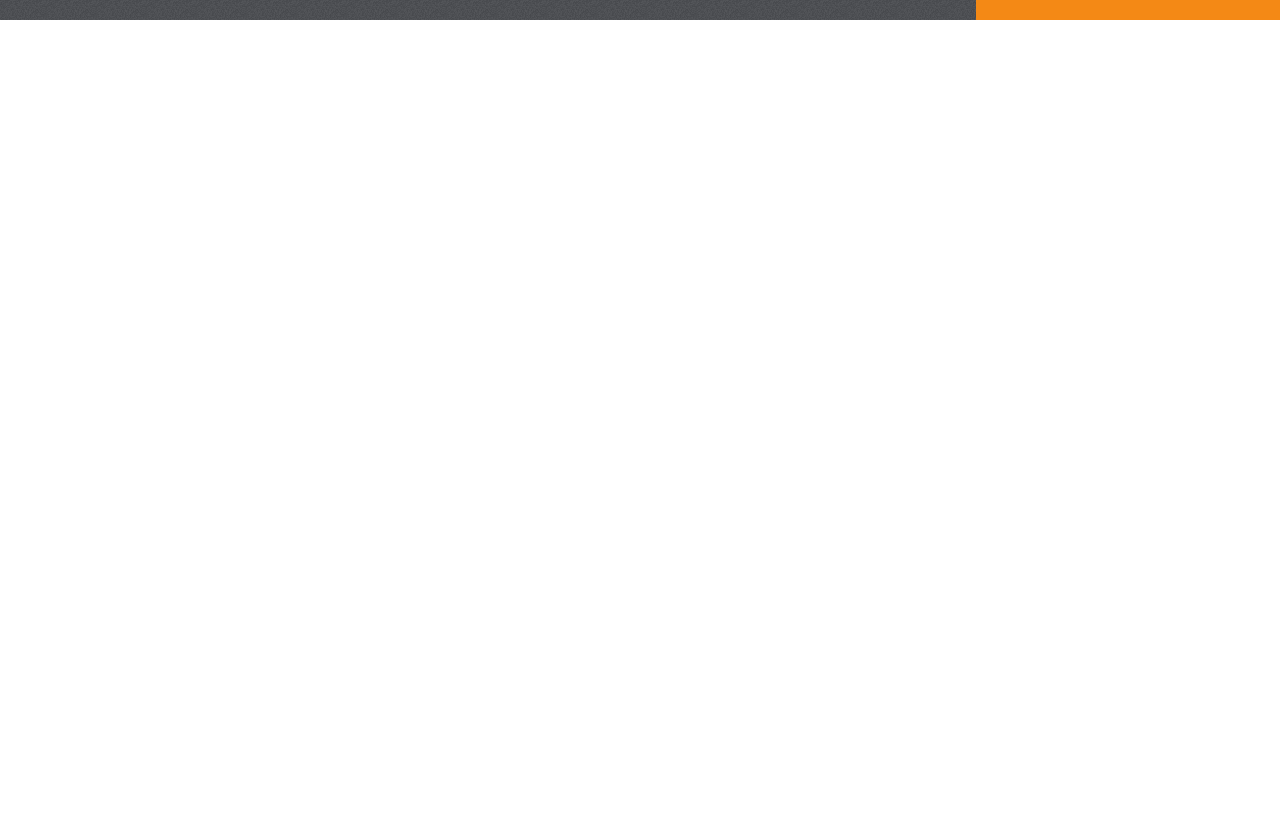
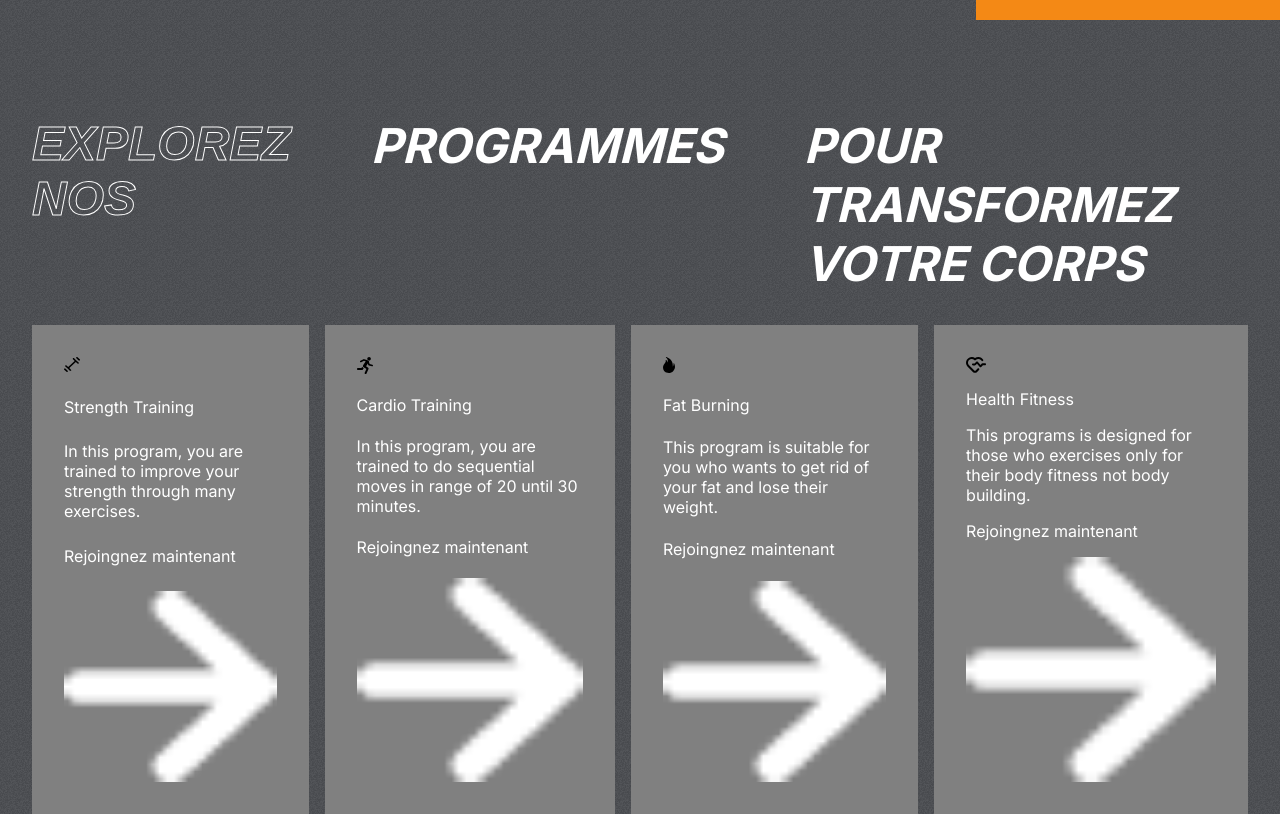
Before and after one commit to maximeOC/fitnessClub, a React (Create React App) app: page / in a window 1280 px wide. Shown: the part 685-1499 px from the top of the page. Before the commit the page ends 800 px from the top, so only its background shows below. Built offline with nearby package versions, Linux system fonts and the light colour scheme.

Commit message:
make the programms

```diff
--- a/src/App.js
+++ b/src/App.js
@@ -1,9 +1,11 @@
 import './App.css';
 import Hero from './components/Hero/Hero';
+import Programms from './components/Programs/Programms';
 function App() {
   return (
     <div className="App">
           <Hero />
+          <Programms />
     </div>
   );
 }
--- a/src/components/Hero/Hero.jsx
+++ b/src/components/Hero/Hero.jsx
@@ -23,7 +23,7 @@ const Hero = () => {
                 <span>ideal body</span>
               </div>
               <div>
-                <span>nous allons vous aider </span>
+                <span>nous allons vous aider</span>
               </div>
             </div>
 
--- /dev/null
+++ b/src/components/Programs/Programms.jsx
@@ -0,0 +1,27 @@
+import React from 'react'
+import './programms.css'
+import {programsData} from '../../data/programsData'
+import RightArrow from '../../assets/rightArrow.png'
+const Programms = () => {
+  return (
+    <div className="Programs" id="programs">
+        <div className="programs-header">
+            <span className='stroke-text'>Explorez nos</span>
+            <span>Programmes</span>
+            <span>pour transformez votre corps</span>
+        </div>
+        <div className="program-categories">
+            {programsData.map((program) =>(
+                <div className="category">
+                    {program.image}
+                    <span>{program.heading}</span>
+                    <span>{program.details}</span>
+                    <div className="join-now"> Rejoingnez maintenant</div> <img src={RightArrow} alt="" />
+                </div>
+            ))}
+        </div>
+    </div>
+  )
+}
+
+export default Programms
--- /dev/null
+++ b/src/components/Programs/programms.css
@@ -0,0 +1,31 @@
+.Programs{
+    display: flex;
+    flex-direction: column;
+    gap: 2rem;
+    padding: 0 2rem;
+}
+
+.programs-header{
+    display: flex;
+    gap: 5rem;
+    font-weight: bold;
+    font-size: 3rem;
+    justify-content: center;
+    color: white;
+    text-transform: uppercase;
+    font-style: italic;
+}
+
+.program-categories{
+    display: flex;
+    gap: 1rem;
+}
+.category{
+    display: flex;
+    flex-direction: column;
+    background-color: gray;
+    padding: 2rem;
+    gap: 1rem;
+    color: white;
+    justify-content: space-between;
+}
```
